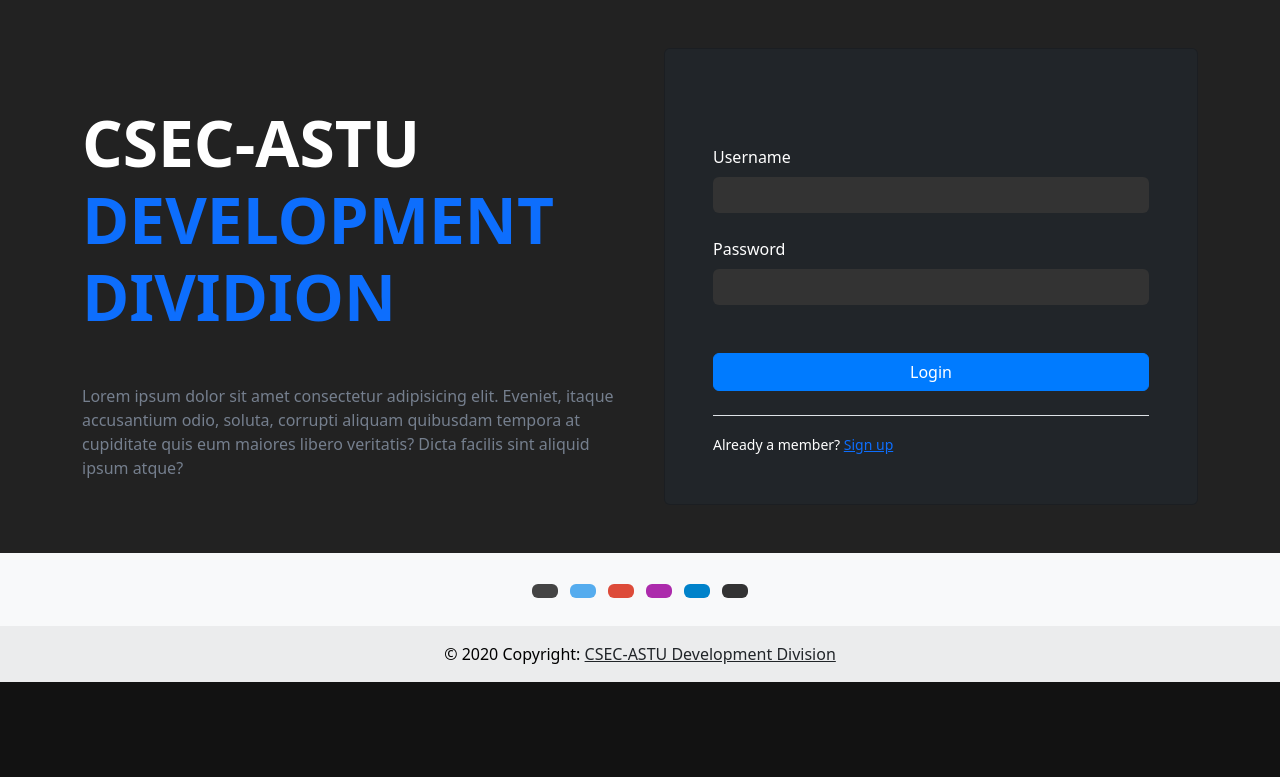
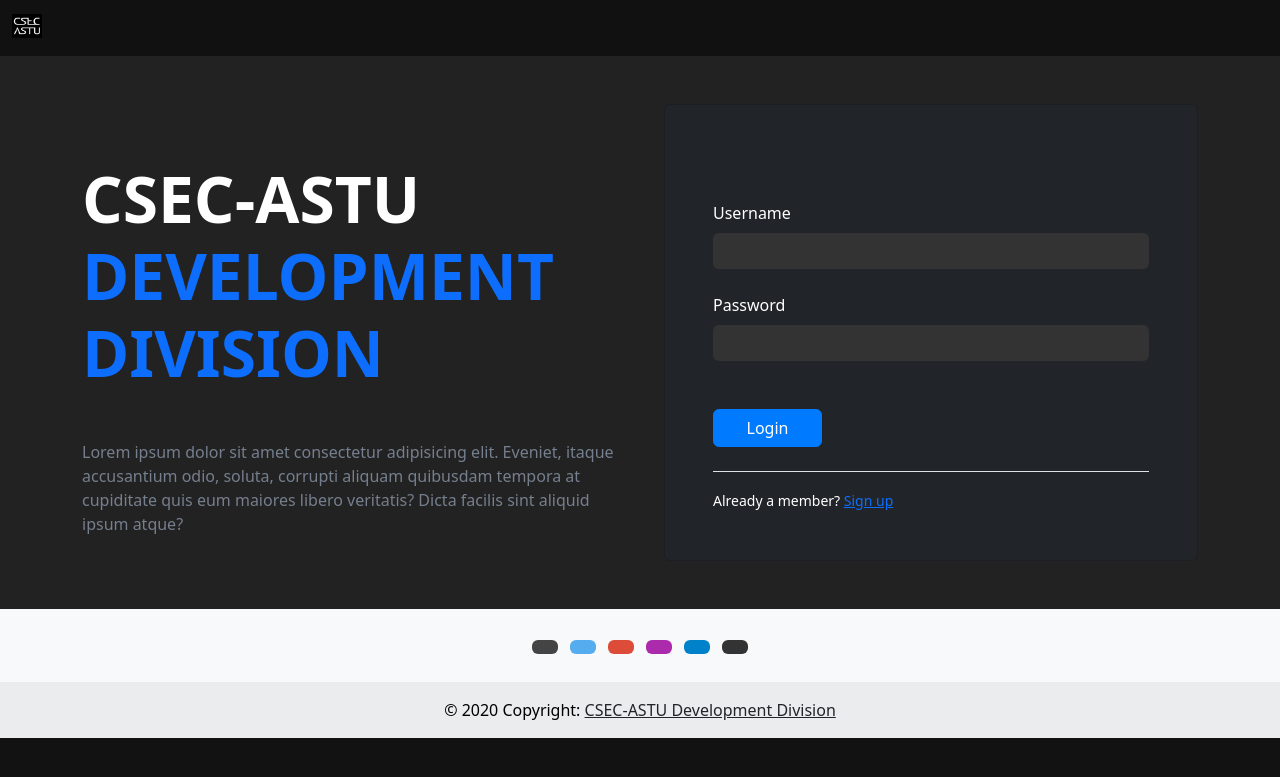
Before and after one commit to Abenittz/Members_Managemnt, a Django app: page / in a window 1280 px wide. Shown: the top 777 px of the page. Run offline with Django 4.2, Linux system fonts and the light colour scheme.

Commit message:
Login 01

```diff
--- a/login/admin.py
+++ b/login/admin.py
@@ -1,5 +1,5 @@
 from django.contrib import admin
-from .models import User
+from .models import Members
 
 # Register your models here.
-admin.site.register(User)
+admin.site.register(Members)
--- a/login/models.py
+++ b/login/models.py
@@ -1,7 +1,7 @@
 from django.db import models
 
 # Create your models here.
-class User(models.Model):
+class Members(models.Model):
     name = models.CharField(max_length=100)
     f_name = models.CharField(max_length=100)
     username = models.CharField(max_length=100, unique=True)
--- a/login/templates/login/base.html
+++ b/login/templates/login/base.html
@@ -6,22 +6,28 @@
     <meta charset="utf-8">
     <meta name="viewport" content="width=device-width, initial-scale=1">
     {% block css_file %}{% endblock %}
-    <title>Bootstrap demo</title>
+    <title>Registration</title>
     <link href="https://cdn.jsdelivr.net/npm/bootstrap@5.3.2/dist/css/bootstrap.min.css" rel="stylesheet" integrity="sha384-T3c6CoIi6uLrA9TneNEoa7RxnatzjcDSCmG1MXxSR1GAsXEV/Dwwykc2MPK8M2HN" crossorigin="anonymous">
 </head>
 
 <body style="background-color: #121212; color: #fff;">
-
+    <nav class="navbar" style="background-color: #111111; color: white;">
+        <div class="container-fluid">
+            <a class="navbar-brand" href="#">
+                <img src="upload/images/csec_logo.jpg" alt="Logo" width="30" height="24" class="d-inline-block align-text-top">
+            </a>
+        </div>
+    </nav>
     <!-- Section: Design Block -->
     <section class="">
         <!-- Jumbotron -->
-        <div class="px-4 py-5 px-md-5 text-center text-lg-start" style="background-color: #222222">
+        <div class="px-4 py-5 px-md-5 text-center text-lg-start h-100" style="background-color: #222222">
             <div class="container">
                 <div class="row gx-lg-5 align-items-center">
                     <div class="col-lg-6 mb-5 mb-lg-0">
                         <h1 class="my-5 display-3 fw-bold ls-tight">
                             CSEC-ASTU <br />
-                            <span class="text-primary">DEVELOPMENT DIVIDION</span>
+                            <span class="text-primary">DEVELOPMENT DIVISION</span>
                         </h1>
                         <p style="color: hsl(217, 10%, 50.8%)">
                             Lorem ipsum dolor sit amet consectetur adipisicing elit.
@@ -32,22 +38,18 @@
                     </div>
 
                     <div class="col-lg-6 mb-5 mb-lg-0">
+                        {% if messages %}
+                        {% for message in messages %}
+                        <div class="alert alert-{{ message.tags }}" role="alert">
+                            {{ message }}
+                        </div>
+                        {% endfor %}
+                        {% endif %}
                         <div class="card bg-dark text-white">
                             <div class="card-body py-5 px-md-5 text-start">
-                                {% if messages %}
-                                {% for message in messages %}
-                                <div {% if message.tags %} class="alert alert-{{ message.tags }}" {% endif %}>{{ message }}</div>
-                                {% endfor %}
-                                {% endif %}
-                                <!-- <div class="alert alert-danger">
-                                    successfully registred
-                                </div>
-                                <h2>Login</h2> -->
 
-                                <form method="POST" action="{% url 'signin_page' %}">
-                                    {% csrf_token %}
-                                    {% block form %}{% endblock %}
-                                </form>
+                                {% block form %}{% endblock %}
+
                             </div>
                         </div>
                     </div>
@@ -59,7 +61,7 @@
     <!-- Section: Design Block -->
     <footer class="bg-body-tertiary text-center">
         <!-- Grid container -->
-        <div class="container p-4 pb-0 bg-">
+        <div class="container p-4 pb-0 mb-0">
             <!-- Section: Social media -->
             <section class="mb-4">
                 <!-- Facebook -->
--- a/login/templates/login/login.html
+++ b/login/templates/login/login.html
@@ -7,19 +7,21 @@
 
 {% block form %}
 
+<form method="POST" action="{% url 'login_page' %}">
+    {% csrf_token %}
     <!-- Username input -->
     <div class="mb-4 mt-5">
         <label for="form3Example3" class="form-label">Username</label>
-    <input type="text" id="form3Example3" class="form-control border-0" style="background-color: #333; color: #fff;" />
+        <input type="text" name="username" id="form3Example3" class="form-control border-0" style="background-color: #333; color: #fff;" />
     </div>
 
     <!-- Password input -->
     <div class="mb-5">
         <label for="form3Example4" class="form-label">Password</label>
-    <input type="password" id="form3Example4" class="form-control border-0" style="background-color: #333; color: #fff;" />
+        <input type="password" name="password" id="form3Example4" class="form-control border-0" style="background-color: #333; color: #fff;" />
     </div>
 
-<button type="submit" class="btn btn-primary btn-block mb-4 w-100" style="background-color: #007bff; border-color: #007bff;">
+    <button type="submit" class="btn btn-primary btn-block mb-4 w-25" style="background-color: #007bff; border-color: #007bff;">
         Login
     </button>
 
@@ -27,4 +29,5 @@
         <small>Already a member? <a class="ml-2" href="{% url 'signin_page' %}">Sign up</a> </small>
     </div>
 
+</form>
 {% endblock %}
--- a/login/urls.py
+++ b/login/urls.py
@@ -2,7 +2,7 @@ from django.urls import path
 from . import views
 
 urlpatterns = [
-    path('', views.login, name='login_page'),
+    path('', views.custom_login, name='login_page'),
     path('signin/', views.signin, name='signin_page')
 
 ]
--- a/login/views.py
+++ b/login/views.py
@@ -1,6 +1,7 @@
 from django.shortcuts import render, redirect
 from django.contrib import messages
-from .models import User
+from .models import Members
+from django.contrib.auth import authenticate, login
 
 def signin(request):
     if request.method == 'POST':
@@ -17,12 +18,12 @@ def signin(request):
             return redirect('signin_page')  # Use 'return' to make sure the redirect happens
 
         # Check if username or email already exists
-        if User.objects.filter(username=username, email=email).exists():
+        if Members.objects.filter(username=username, email=email).exists():
             messages.error(request, "Username or email already exists.")
             return redirect('signin_page')  # Use 'return' to make sure the redirect happens
         else:
         # Create and save the user
-            user = User(name=name, f_name=f_name, email=email, username=username, password=password)
+            user = Members(name=name, f_name=f_name, email=email, username=username, password=password)
             user.save()
 
             messages.success(request, "Registered successfully for {username}.")
@@ -31,5 +32,34 @@ def signin(request):
     return render(request, 'login/signin.html')
 
 
-def login(request):
+def custom_login(request):
+    if request.method == 'POST':
+        username = request.POST.get('username')
+        password = request.POST.get('password')
+
+        if not username or not password:
+            messages.error(request, 'Please enter both username and password.')
+            return redirect('login_page')
+
+        # Authenticate against the Members model
+        try:
+            user = Members.objects.get(username=username, password=password)
+        except Members.DoesNotExist:
+            user = None
+
+        if user is not None:
+            # Create a user object that can be used for login
+            user_for_login = authenticate(request, username=username, password=password)
+
+            if user_for_login is not None:
+                login(request, user_for_login)
+                messages.success(request, 'Login successful.')
+                return redirect('signin_page')  # Redirect to your home page
+            else:
+                messages.error(request, 'Error during authentication.')
+        else:
+            messages.error(request, 'Invalid username or password.')
+
+        return redirect('login_page')
+
     return render(request, 'login/login.html')
```
Also changed, not shown: login/templates/login/signin.html (+5 -4 lines), db.sqlite3. Lines whose indentation alone changed are shown as unchanged.
